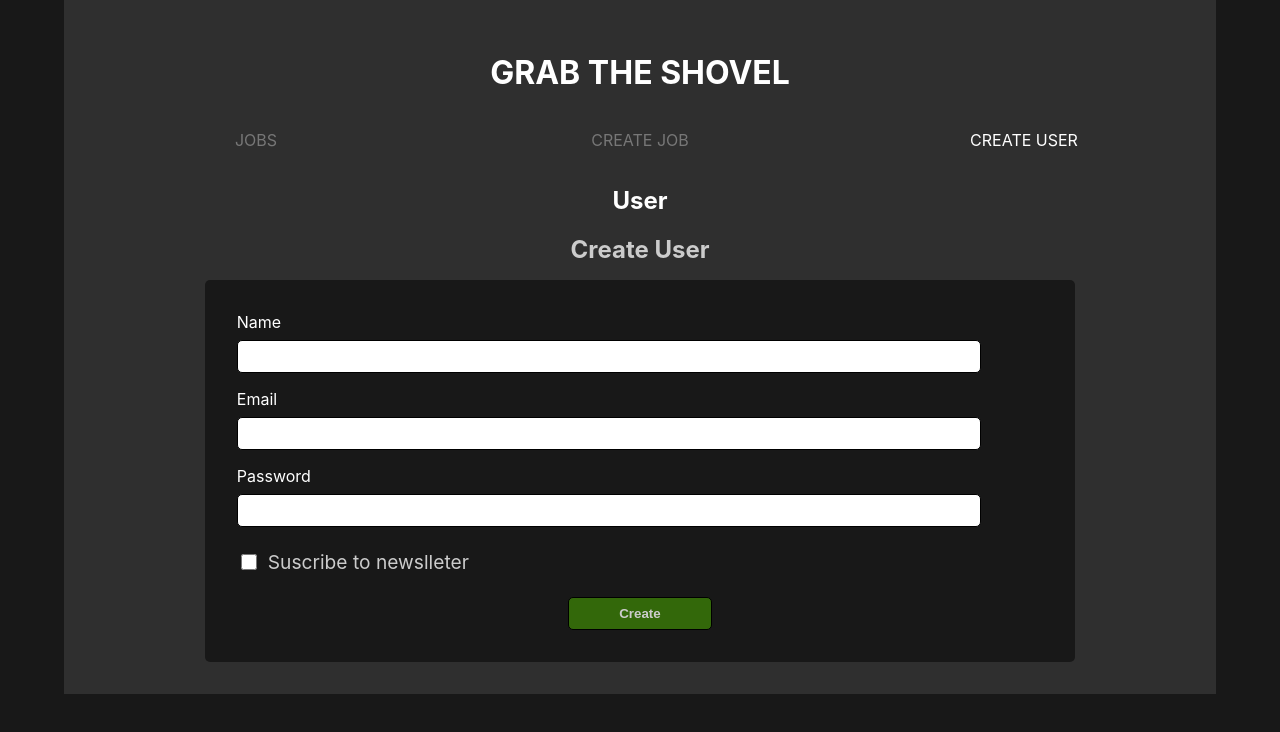
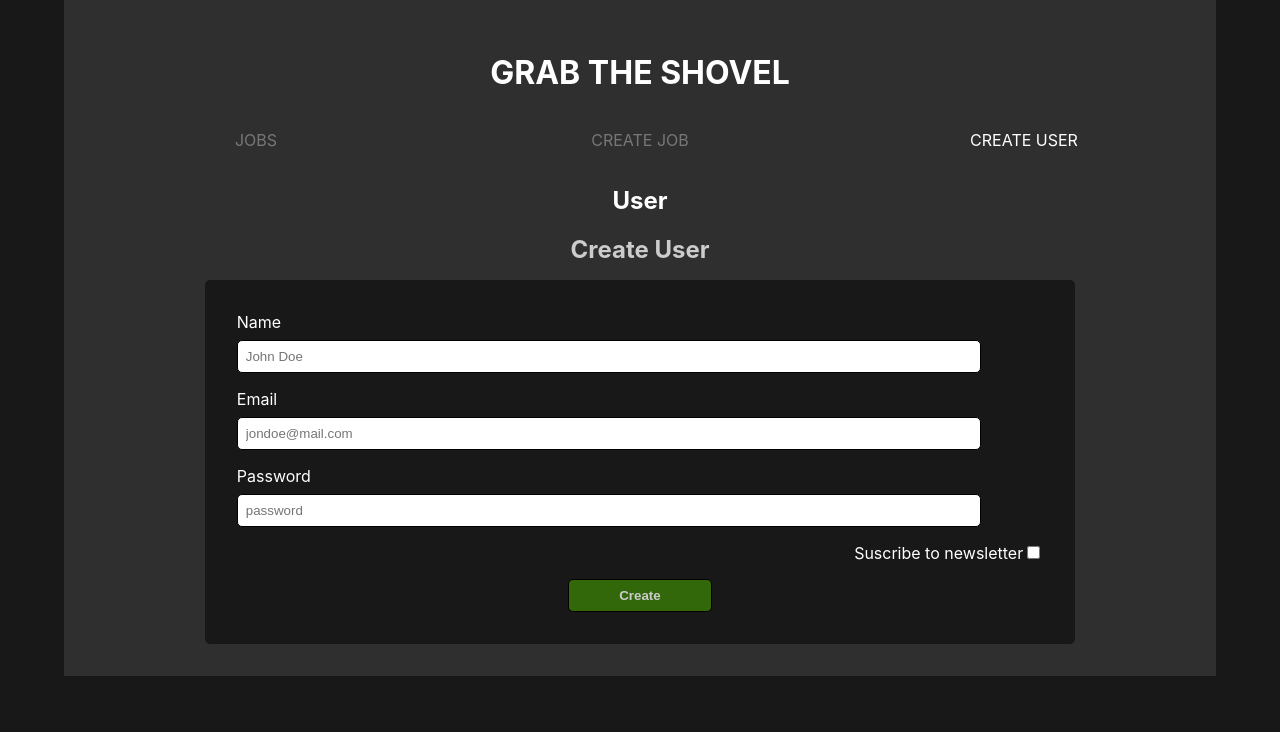
Before and after one commit to agushinn/av-challenge, a React (Vite) app in the folder client/: page /users/create in a window 1280 px wide. Shown: the top 732 px of the page. Built offline with nearby package versions, Linux system fonts and the light colour scheme.

Commit message:
use form components in CreateUserPage

```diff
--- a/client/src/pages/User/CreateUserPage.jsx
+++ b/client/src/pages/User/CreateUserPage.jsx
@@ -5,6 +5,8 @@ import styles from '@styles/pages/User/CreateUserPage.module.scss'
 import { useCreateUserMutation } from '@store/api/apiSlice/usersSlice'
 import { useNavigate } from 'react-router-dom'
 
+import { Input } from '@components/UI/Form/Input'
+import { Checkbox } from '@components/UI/Form/Checkbox'
 import { Modal } from '@components/UI/Modal'
 
 const CreateUserPage = () => {
@@ -29,7 +31,6 @@ const CreateUserPage = () => {
         {
             isSuccess: isCreated,
             isError: isErrorCreated,
-            error,
             isLoading: isCreating,
         },
     ] = useCreateUserMutation()
@@ -84,46 +85,34 @@ const CreateUserPage = () => {
             <h2 className={styles.createUserTitle}>Create User</h2>
             <form onSubmit={handleSubmit} className={styles.createUserForm}>
                 <div className={styles.formContent}>
-                    <div className={styles.formGroup}>
-                        <label htmlFor="title">Name</label>
-                        <input
-                            type="text"
-                            name="name"
+                    <Input
+                        label="Name"
                         value={formValues.name}
                         onChange={handleInputChange}
+                        name="name"
+                        placeholder="John Doe"
                     />
-                    </div>
-                    <div className={styles.formGroup}>
-                        <label htmlFor="email">Email</label>
-                        <input
-                            type="email"
-                            name="email"
+                    <Input
+                        label="Email"
                         value={formValues.email}
                         onChange={handleInputChange}
+                        name="email"
+                        placeholder="jondoe@mail.com"
                     />
-                    </div>
-                    <div className={styles.formGroup}>
-                        <label htmlFor="password">Password</label>
-                        <input
-                            type="password"
-                            name="password"
+                    <Input
+                        label="Password"
                         value={formValues.password}
                         onChange={handleInputChange}
+                        name="password"
+                        placeholder="password"
+                        type="password"
                     />
-                    </div>
-                    <div
-                        className={
-                            styles.formGroup + ' ' + styles.formGroupCheckbox
-                        }
-                    >
-                        <label htmlFor="newsletter_suscribed">
-                            Suscribe to newslleter
-                        </label>
-                        <input
-                            type="checkbox"
+                    <div className={styles.formGroupCheckbox}>
+                        <Checkbox
+                            label="Suscribe to newsletter"
+                            checked={formValues.newsletter_suscribed}
+                            onChange={handleInputChange}
                             name="newsletter_suscribed"
-                            value={formValues.newsletter_suscribed}
-                            onChange={handleInputChange}
                         />
                     </div>
                 </div>
--- a/client/src/styles/pages/User/CreateUserPage.module.scss
+++ b/client/src/styles/pages/User/CreateUserPage.module.scss
@@ -3,63 +3,42 @@
     text-align: center;
     margin: 1rem 0;
 }
+
 .createUserForm {
-    .formContent {
-        display: flex;
-        flex-direction: column;
-        justify-content: center;
-    }
     gap: 1rem;
     margin: auto;
     width: 70%;
     background-color: #181818;
     padding: 2rem;
     border-radius: 5px;
-    .formGroup {
+
+    .formContent {
         display: flex;
-        gap: 0.5rem;
         flex-direction: column;
         justify-content: center;
-        align-items: start;
     }
 
-    input[type='text'],
-    input[type='password'],
-    input[type='email'] {
-        padding: 0.5rem;
-        border: 1px solid black;
-        border-radius: 5px;
-        width: 90%;
-        margin-bottom: 1rem;
-    }
     .formGroupCheckbox {
         display: flex;
-        justify-content: start;
+        justify-content: end;
         align-items: center;
-        flex-direction: row-reverse;
-        label {
-            color: #ccc;
-            font-size: 1.2rem;
-        }
-        input {
-            width: 1rem;
-            height: 2rem;
-        }
     }
+
     .createUserButton {
         display: flex;
         justify-content: center;
+
         button {
             padding: 0.5rem;
             border: 1px solid black;
             border-radius: 5px;
-
             cursor: pointer;
             width: 9rem;
             font-weight: 600;
             color: #ccc;
             margin-top: 1rem;
             background-color: #33680a;
+
             &:hover {
                 background-color: #96c671;
                 color: #5c5c5c;
@@ -74,13 +53,9 @@
     flex-direction: column;
     justify-content: center;
     align-items: center;
-    .createUserTitle,
     .errorTitle {
         text-align: center;
     }
-}
-.creatingUserTitle {
-    text-align: center;
 }
 
 .homepageButton {
```
Lines whose indentation alone changed are shown as unchanged.
